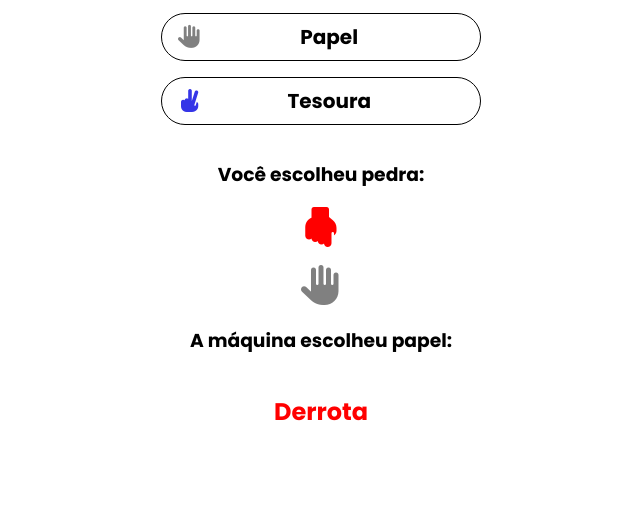
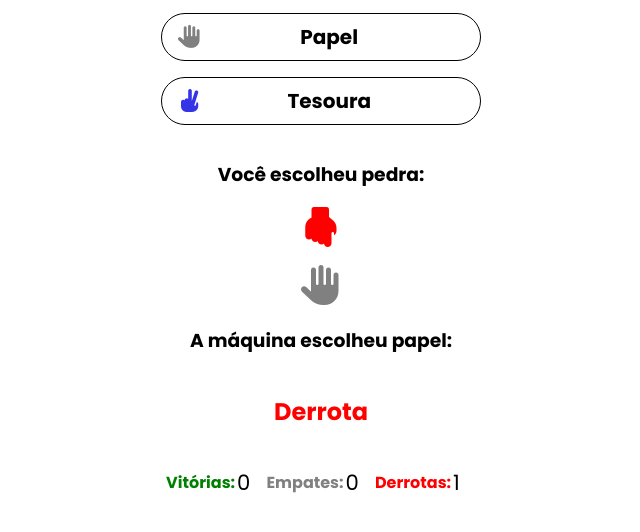
Before and after one commit to zaiaaa/joken-po, a plain HTML site: page index.html in a window 1280 px wide. Both pictures are taken after a click on the button "Pedra". Shown: the part 142-674 px from the top of the page, without its empty margins (319-959 px from the left). Drawn offline with Linux system fonts and the light colour scheme.

Commit message:
adicionando placar

```diff
--- a/assets/css/escolhas.css
+++ b/assets/css/escolhas.css
@@ -9,7 +9,6 @@
 .yourChoose .tesoura{
     transform: rotate(-90deg);
 }
-
 
 .punho{
     color: red;
@@ -34,14 +33,32 @@
 
 .empate{
     color: gray;
+    text-align: center;
 }
 .derrota{
     color: red;
+    text-align: center;
 }
 .vitoria{
     color: green;
+    text-align: center;
 }
 #result{
     text-align: center;
     width: 100%;
 }
+
+#placar{
+    display: flex;
+    flex-direction: row;
+    align-items: center;
+    margin: auto;
+}
+#placar span{
+    margin: 0 1rem 0 .125rem;
+    font-size: 1.325rem;
+}
+.resultados{
+    display: flex;
+    flex-direction: column;
+}
--- a/assets/js/script.js
+++ b/assets/js/script.js
@@ -4,6 +4,10 @@ const tesoura = document.getElementById('tesoura')
 const yourChoose = document.getElementById('yourChoose')
 const machineChoose = document.getElementById('machineChoose')
 const resultadoHTML = document.getElementById('Result')
+const placar = document.getElementById('placar')
+const contadorEmpate = document.getElementById('empateCount')
+const contadorDerrota = document.getElementById('derrotaCount')
+const contadorVitoria = document.getElementById('vitoriaCount')
 
 const tagIconRock = '<i id="punho" class="fa-solid fa-hand-back-fist punho"></i>'
 const tagIconPaper = '<i class="fa-solid fa-hand papel"></i>'
@@ -42,6 +46,11 @@ function maquinaEscolheu(){
     return escolhasMaquina[sorteio]
 }
 
+let vitorias = 0
+let empates = 0
+let derrotas = 0
+
+
 function resultado(pessoa, maquina){
     //caso o usuário escolha pedra
     if(pessoa == 'pedra' & maquina == 'pedra'){
@@ -58,6 +67,10 @@ function resultado(pessoa, maquina){
         resultadoHTML.innerHTML = `
         <h1 class="empate">Empate</h1>
         `
+        empates++
+
+        contadorEmpate.innerHTML = empates
+
     }else if (pessoa == 'pedra' && maquina == 'papel'){
         yourChoose.innerHTML = `
         <h3>Você escolheu pedra:</h3>
@@ -72,6 +85,10 @@ function resultado(pessoa, maquina){
         resultadoHTML.innerHTML = `
         <h1 class="derrota">Derrota</h1>
         `
+        derrotas++
+        contadorDerrota.innerHTML = derrotas
+
+
     }else if(pessoa == 'pedra' && maquina == 'tesoura'){
         yourChoose.innerHTML = `
         <h3>Você escolheu pedra:</h3>
@@ -86,6 +103,11 @@ function resultado(pessoa, maquina){
         resultadoHTML.innerHTML = `
         <h1 class="vitoria">Vitória</h1>
         `
+
+        vitorias++
+
+        contadorVitoria.innerHTML = vitorias
+
     }//Caso o usuário escolha papel
     else if(pessoa == 'papel' & maquina == 'pedra'){
         yourChoose.innerHTML = `
@@ -101,6 +123,9 @@ function resultado(pessoa, maquina){
         resultadoHTML.innerHTML = `
         <h1 class="vitoria">Vitória</h1>
         `
+
+        vitorias++
+        contadorVitoria.innerHTML = vitorias
     }else if (pessoa == 'papel' && maquina == 'papel'){
         yourChoose.innerHTML = `
         <h3>Você escolheu papel:</h3>
@@ -115,6 +140,8 @@ function resultado(pessoa, maquina){
         resultadoHTML.innerHTML = `
         <h1 class="empate">Empate</h1>
         `
+        empates++
+        contadorEmpate.innerHTML = empates
     }else if(pessoa == 'papel' && maquina == 'tesoura'){
 
         yourChoose.innerHTML = `
@@ -130,6 +157,9 @@ function resultado(pessoa, maquina){
         resultadoHTML.innerHTML = `
         <h1 class="derrota">Derrota</h1>
         `
+
+        derrotas++
+        contadorDerrota.innerHTML = derrotas
     }//Caso o usuário escolha tesoura
     else if(pessoa == 'tesoura' & maquina == 'pedra'){
         yourChoose.innerHTML = `
@@ -145,6 +175,9 @@ function resultado(pessoa, maquina){
         resultadoHTML.innerHTML = `
         <h1 class="derrota">Derrota</h1>
         `
+
+        derrotas++
+        contadorDerrota.innerHTML = derrotas
     }else if (pessoa == 'tesoura' && maquina == 'papel'){
         yourChoose.innerHTML = `
         <h3>Você escolheu tesoura:</h3>
@@ -159,6 +192,10 @@ function resultado(pessoa, maquina){
         resultadoHTML.innerHTML = `
         <h1 class="vitoria">Vitória</h1>
         `
+
+        vitorias++
+
+        contadorVitoria.innerHTML = vitorias
     }else if(pessoa == 'tesoura' && maquina == 'tesoura'){
         yourChoose.innerHTML = `
         <h3>Você escolheu tesoura:</h3>
@@ -173,5 +210,8 @@ function resultado(pessoa, maquina){
         resultadoHTML.innerHTML = `
         <h1 class="empate">Empate</h1>
         `
+        empates++
+
+        contadorEmpate.innerHTML = empates
     }
 }
--- a/index.html
+++ b/index.html
@@ -31,8 +31,16 @@
                 <!-- aqui vai a coisa que a máquina sortear -->
             </div>
 
-            <div id="Result">
-                <!-- aqui vai o resultado do jogo -->
+            <div class="resultados">
+                <div id="Result">
+                    <!-- aqui vai o resultado do jogo -->
+                </div>
+
+                <div id="placar">
+                    <h4 class="vitoria">Vitórias:</h4> <span id="vitoriaCount">0</span>
+                    <h4 class="empate">Empates:</h4> <span id="empateCount">0</span>
+                    <h4 class="derrota">Derrotas:</h4> <span id="derrotaCount">0</span>
+                </div>
             </div>
         </div>
     </section>
```
